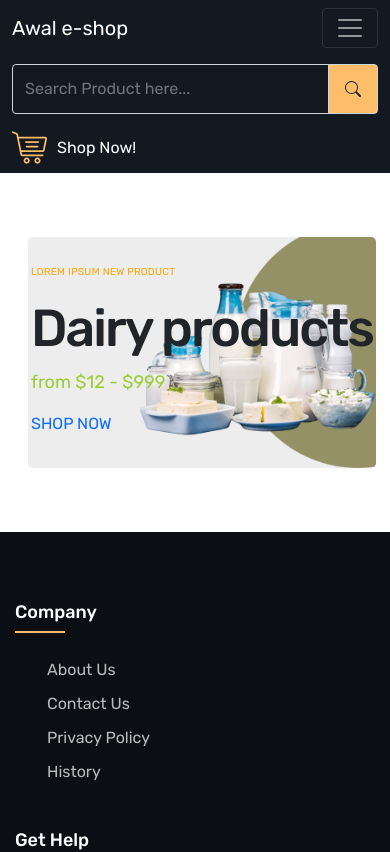
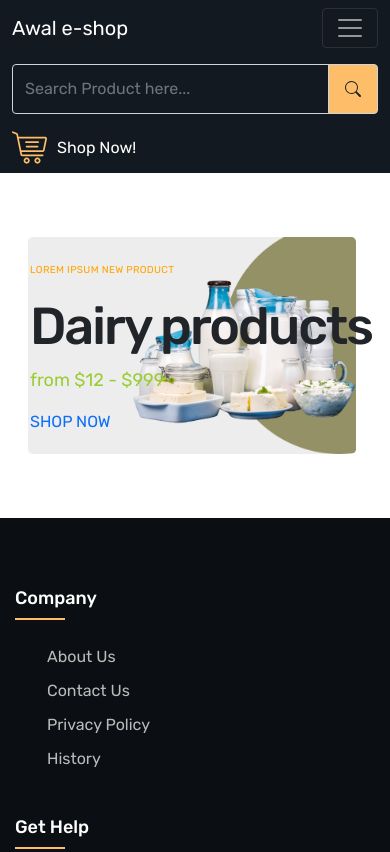
Before and after one commit to Othniel-N/othniel, a React (Create React App) app: page / in a window 390 px wide. Shown: the top 852 px of the page. Built offline with nearby package versions, Linux system fonts and the light colour scheme.

Commit message:
Add existing project files to Git

```diff
--- a/src/components/footer-styles/home.css
+++ b/src/components/footer-styles/home.css
@@ -38,7 +38,7 @@
     .main-banner {
         width: 450px;
     }
-    /* .main-banner-content h4 {
+    .main-banner-content h4 {
         font-size: 16px;
         font-weight: 400;
         line-height: 24px;
@@ -46,11 +46,21 @@
         margin: 0 0 12px;
         letter-spacing: 0.3px;
         text-transform: uppercase;
-    } */
+    }
 }
-@media screen and (min-width: 0px) and (max-width: 452px) {
+@media screen and (min-width: 392px) and (max-width: 452px) {
     .main-banner {
         width: 380px;
+    }
+}
+@media screen and (min-width: 372px) and (max-width: 391px) {
+    .main-banner {
+        width: 360px;
+    }
+}
+@media screen and (min-width: 0px) and (max-width: 371px) {
+    .main-banner {
+        width: 340px;
     }
 }
 @media screen and (min-width: 453px) and (max-width: 462px) {
```
